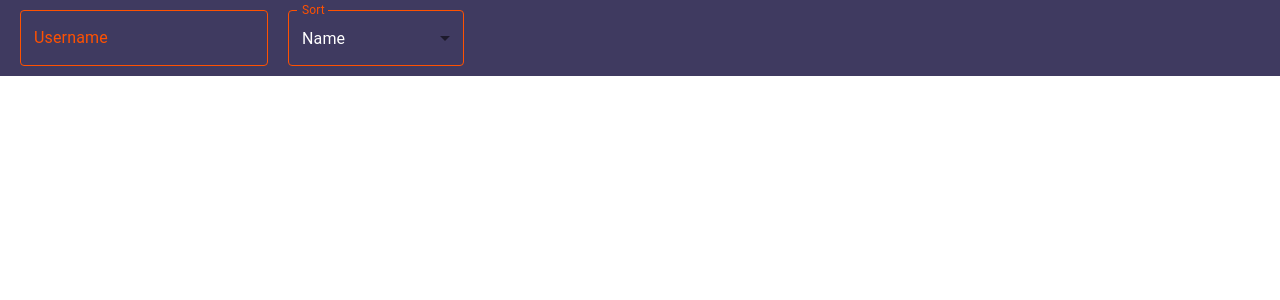
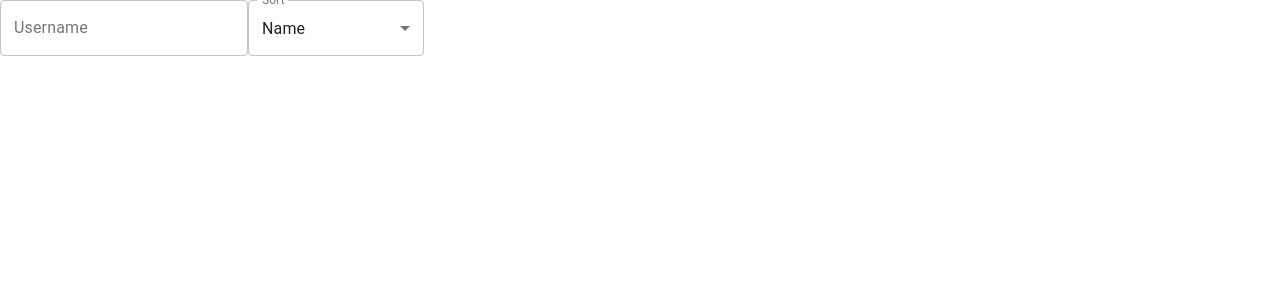
Before and after one commit to duncgibbs/board-game-collection-visualizer, a React (Create React App) app: page / in a window 1280 px wide. Shown: the top 300 px of the page. Built offline with nearby package versions, Linux system fonts and the light colour scheme.

Commit message:
adds basic error handling to BGG request

```diff
--- a/src/App.css
+++ b/src/App.css
@@ -5,27 +5,17 @@
 	margin: 5px 5px;
 }
 
-.search-bar {
-	padding: 10px 20px;
-	background: #3f3a60;
-}
-
-.search-bar > .MuiFormControl-root {
-    margin-right: 20px;
-}
-
 body {
     margin: 0px 0px;
 }
 
-.MuiOutlinedInput-root .MuiOutlinedInput-notchedOutline {
-	border-color: #FF5100 !important;
+.bgg-error {
+	text-align: center;
+	display: flex;
+	height: 300px;
+	align-items: center;
+    justify-content: center;
+    font-family: sans-serif;
+    font-size: x-large;
+    color: rgba(0,0,0, .5);
 }
-
-.MuiFormLabel-root {
-    color: #FF5100 !important;
-}
-
-.MuiOutlinedInput-input {
-    color: #FFF !important;
-}
--- a/src/App.tsx
+++ b/src/App.tsx
@@ -8,6 +8,21 @@ function App() {
     let [collection, setCollection] = useState(Array<Record<string, any>>());
     let [collectionSort, setCollectionSort] = useState('name');
 
+	let gallery;
+
+    if (collection.length && collection[0].hasOwnProperty('error')) {
+        gallery = (
+			<div className='bgg-error'>
+				<div>
+        			Sorry, something has gone wrong.<br/>
+    				Try again in a few minutes.
+    			</div>
+			</div>
+        );
+    } else {
+		gallery = (<BoardGameGallery games={collection} sort={collectionSort} />);
+    }
+
 	return (
 		<div className="App">
 			<SearchBar
@@ -16,7 +31,7 @@ function App() {
 				collectionSort={collectionSort}
 				setCollectionSort={setCollectionSort}
 			/>
-          	<BoardGameGallery games={collection} sort={collectionSort} />
+          	{gallery}
     	</div>
   	);
 }
--- a/src/BoardGameGeekAPI.ts
+++ b/src/BoardGameGeekAPI.ts
@@ -61,6 +61,10 @@ const BoardGameGeekAPI = {
                     const id = collectionItem.getAttribute('objectid')!;
                     return BoardGameGeekAPI.getBoardGame(id);
                 }));
+            })
+            .catch((error) => {
+				console.log(`Error: ${error}`);
+				return [{error: error}];
             });
     },
 
```
